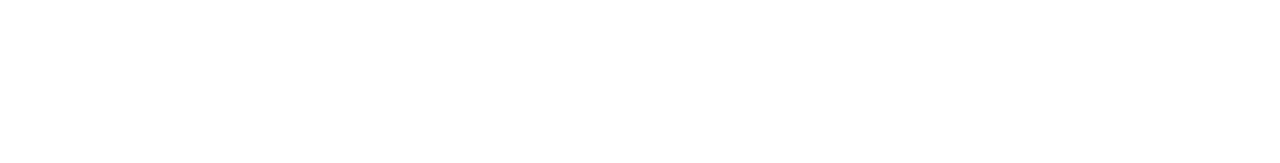
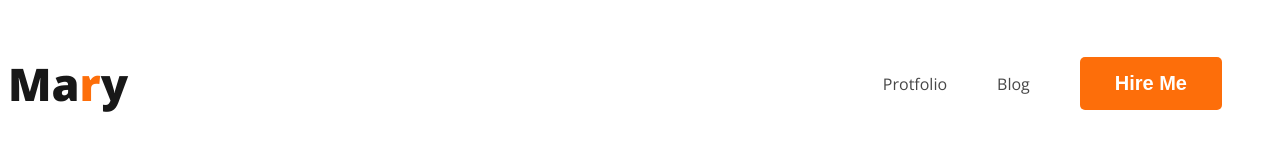
Before and after one commit to Shakib-Shajid/webdeveloper-portfolio, a plain HTML site: page index.html in a window 1280 px wide. Drawn offline with nearby package versions, Linux system fonts and the light colour scheme.

Commit message:
added nav

```diff
--- a/index.html
+++ b/index.html
@@ -5,11 +5,22 @@
     <meta charset="UTF-8">
     <meta name="viewport" content="width=device-width, initial-scale=1.0">
     <title>Web Developer Portfolio</title>
+    <link rel="preconnect" href="https://fonts.googleapis.com">
+    <link rel="preconnect" href="https://fonts.gstatic.com" crossorigin>
+    <link href="https://fonts.googleapis.com/css2?family=Open+Sans:wght@400;800&display=swap" rel="stylesheet">
+    <link rel="stylesheet" href="styles/portfolio.css">
 </head>
 
 <body>
     <header>
-
+        <nav>
+            <h3 class="nav-title">Ma<span class="text-primary">r</span>y</h3>
+            <ul>
+                <li><a href="">Protfolio</a></li>
+                <li><a href="">Blog</a></li>
+                <li><button class="btn-primary">Hire Me</button></li>
+            </ul>
+        </nav>
     </header>
     <main>
 
--- /dev/null
+++ b/styles/portfolio.css
@@ -0,0 +1,45 @@
+/* Common style */
+body{
+    font-family: 'Open Sans', sans-serif;
+}
+
+.text-primary{
+    color: #FD6E0A;
+}
+
+.btn-primary{
+    border-radius: 5px;
+    background: #FD6E0A;
+    border: 0;
+    color: white;
+    font-size: 20px;
+    font-weight: 700;
+    padding: 15px 35px;
+}
+/* nav */
+nav{
+    display: flex;
+    justify-content: space-between;
+    align-items: center;
+}
+
+.nav-title{
+    color: #181818;
+    font-size: 45px;
+    font-weight: 800;
+}
+
+nav > ul{
+    display: flex;
+    align-items: center;
+}
+
+nav li{
+    list-style: none;
+    margin-right: 50px;
+}
+
+nav a{
+    text-decoration: none;
+    color: #474747;
+}
```
